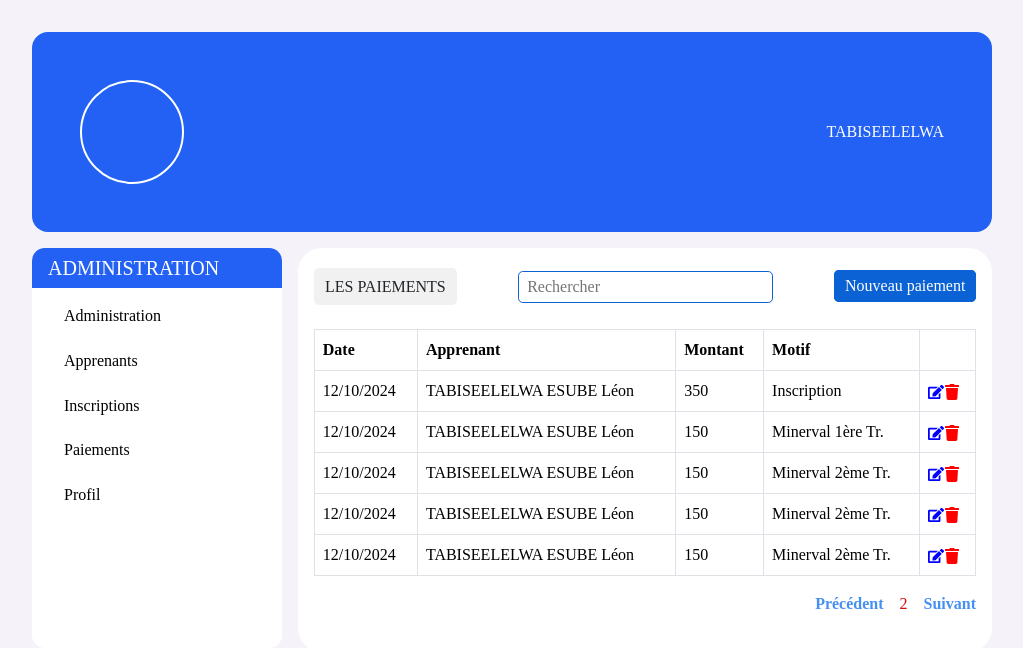
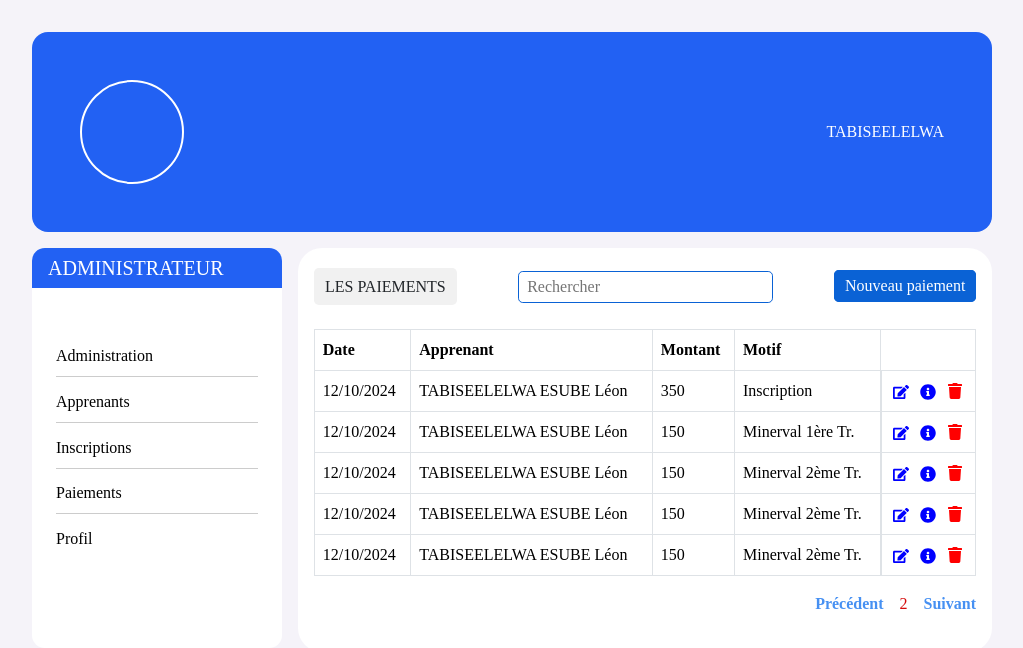
Before and after one commit to tabiseelelwa/shule-frontend, a React (Create React App) app: page /admin/paiements in a window 1280 px wide. Shown: the top 648 px of the page, without its empty margins (128-1151 px from the left). Built offline with nearby package versions, Linux system fonts and the light colour scheme.

Commit message:
finalisation de la partie admin

```diff
--- a/src/Pages/Caisse/ListPaiement.js
+++ b/src/Pages/Caisse/ListPaiement.js
@@ -1,4 +1,4 @@
-import { FaEdit, FaTrash } from "react-icons/fa";
+import { FaEdit, FaInfoCircle, FaTrash } from "react-icons/fa";
 import { Link } from "react-router-dom";
 const ListPamient = () => {
   return (
@@ -28,9 +28,12 @@ const ListPamient = () => {
             <td>TABISEELELWA ESUBE Léon</td>
             <td>350</td>
             <td>Inscription</td>
-            <td>
+            <td className="btnAction">
               <Link to="/caisse/modif-paie/idPaie">
                 <FaEdit style={{ color: "blue" }} />
+              </Link>
+              <Link to="/modif-apprenant/idApprenant">
+                <FaInfoCircle style={{ color: "blue" }} />
               </Link>
               <FaTrash style={{ color: "red" }} />
             </td>
@@ -40,9 +43,12 @@ const ListPamient = () => {
             <td>TABISEELELWA ESUBE Léon</td>
             <td>150</td>
             <td>Minerval 1ère Tr.</td>
-            <td>
+            <td className="btnAction">
               <Link to="/caisse/modif-paie/idPaie">
                 <FaEdit style={{ color: "blue" }} />
+              </Link>
+              <Link to="/modif-apprenant/idApprenant">
+                <FaInfoCircle style={{ color: "blue" }} />
               </Link>
               <FaTrash style={{ color: "red" }} />
             </td>
@@ -52,9 +58,12 @@ const ListPamient = () => {
             <td>TABISEELELWA ESUBE Léon</td>
             <td>150</td>
             <td>Minerval 2ème Tr.</td>
-            <td>
+            <td className="btnAction">
               <Link to="/caisse/modif-paie/idPaie">
                 <FaEdit style={{ color: "blue" }} />
+              </Link>
+              <Link to="/modif-apprenant/idApprenant">
+                <FaInfoCircle style={{ color: "blue" }} />
               </Link>
               <FaTrash style={{ color: "red" }} />
             </td>
@@ -64,9 +73,12 @@ const ListPamient = () => {
             <td>TABISEELELWA ESUBE Léon</td>
             <td>150</td>
             <td>Minerval 2ème Tr.</td>
-            <td>
+            <td className="btnAction">
               <Link to="/caisse/modif-paie/idPaie">
                 <FaEdit style={{ color: "blue" }} />
+              </Link>
+              <Link to="/modif-apprenant/idApprenant">
+                <FaInfoCircle style={{ color: "blue" }} />
               </Link>
               <FaTrash style={{ color: "red" }} />
             </td>
@@ -76,9 +88,12 @@ const ListPamient = () => {
             <td>TABISEELELWA ESUBE Léon</td>
             <td>150</td>
             <td>Minerval 2ème Tr.</td>
-            <td>
+            <td className="btnAction">
               <Link to="/caisse/modif-paie/idPaie">
                 <FaEdit style={{ color: "blue" }} />
+              </Link>
+              <Link to="/modif-apprenant/idApprenant">
+                <FaInfoCircle style={{ color: "blue" }} />
               </Link>
               <FaTrash style={{ color: "red" }} />
             </td>
--- a/src/layout/AdminLayout.js
+++ b/src/layout/AdminLayout.js
@@ -13,7 +13,7 @@ const AdminLayout = () => {
       <div className="layoutBody">
         <div className="aside">
           <div className="asideTitle">
-            <h5>ADMINISTRATION</h5>
+            <h5>ADMINISTRATEUR</h5>
           </div>
           <ul className="asideButtons">
             <Link to="">
@@ -28,7 +28,7 @@ const AdminLayout = () => {
             <Link to="paiements">
               <li >Paiements</li>
             </Link>
-            <Link to="profil" className="profil">
+            <Link to="profil" id="profil">
               <li>
                 Profil
               </li>
--- a/src/layout/CaisseLayout.js
+++ b/src/layout/CaisseLayout.js
@@ -13,14 +13,17 @@ const CaisseLayout = () => {
       <div className="layoutBody">
         <div className="aside">
           <div className="asideTitle">
-            <h5>CAISSE</h5>
+            <h5>CAISSIER</h5>
           </div>
           <ul className="asideButtons">
             <Link className="button">
               <li to="">Paiements</li>
             </Link>
+            <Link className="button">
+              <li to="">Dépenses</li>
+            </Link>
 
-            <Link className="button">
+            <Link className="button" id="profil">
               <li to="profil">Profil</li>
             </Link>
             {/* <button className="button">Déconnexion</button> */}
--- a/src/layout/InscriptLayout.js
+++ b/src/layout/InscriptLayout.js
@@ -23,7 +23,7 @@ const InscriptLayout = () => {
               <li to="apprenants">Apprenants</li>
             </Link>
 
-            <Link >
+            <Link id="profil">
               <li to="profil">Profil</li>
             </Link>
           </ul>
--- a/src/style/caisse.scss
+++ b/src/style/caisse.scss
@@ -62,12 +62,10 @@
     .aside {
       width: 350px;
       background-color: #fff;
-      // padding: 1rem;
       border-radius: 0.8rem;
       height: 400px;
 
       .asideTitleInscript {
-
         h5 {
           background-color: #03236d;
           color: #fff;
@@ -79,8 +77,6 @@
       }
 
       .asideTitle {
-        // text-align: center;
-
         h5 {
           background-color: #2261f3;
           color: #fff;
@@ -91,6 +87,7 @@
       }
 
       .asideButtons {
+        margin-top: 3rem;
         padding: 0 1.5rem;
         display: flex;
         flex-direction: column;
@@ -100,14 +97,17 @@
           color: #000;
           list-style: none;
           text-decoration: none;
-          padding: 0.5rem;
+          padding: 0.5rem 0;
+          border-bottom: 1px solid #ccc;
+          transition: 400ms all ease-in;
+        }
+        #profil {
+          border-bottom: none;
         }
       }
 
       a:hover {
         color: #2261f3;
-        background-color: #eeeded;
-        transition: 400ms all ease-in;
         font-weight: 600;
       }
 
```
